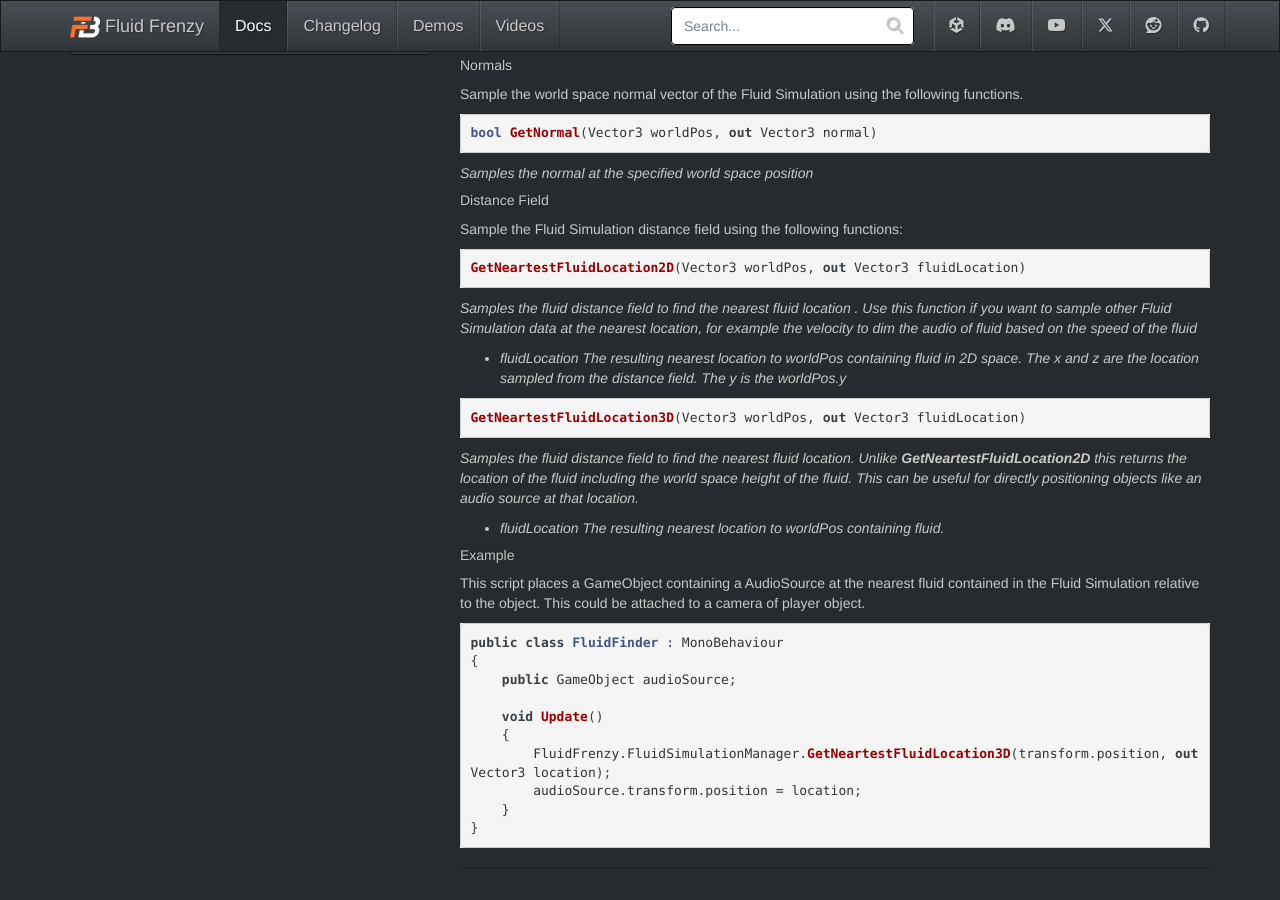
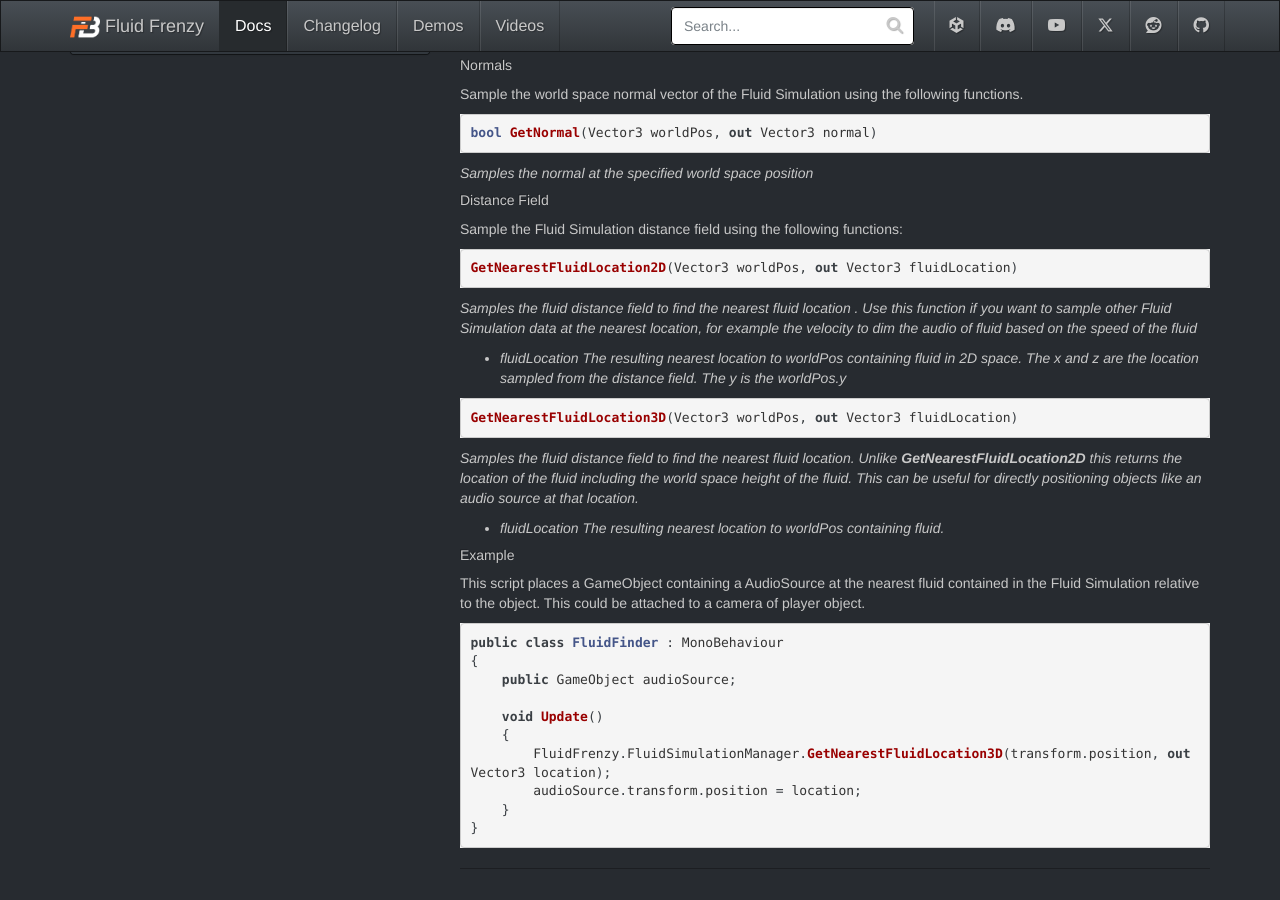
Before and after one commit to FrenzyByte/fluidfrenzy, a Jekyll site: the page built from _docs/c-interaction-scripting.md, in a window 1280 px wide and 900 px high, scrolled down 670 px. Built offline with Jekyll 4.4.1, drawn with Linux system fonts in a browser that asks for light colours.

Commit message:
v1.3.3 docs and changelog.

````diff
--- a/_docs/c-interaction-scripting.md
+++ b/_docs/c-interaction-scripting.md
@@ -50,7 +50,7 @@ Sample the Fluid Simulation distance field using the following functions:
 
 
 ```c#
-GetNeartestFluidLocation2D(Vector3 worldPos, out Vector3 fluidLocation)
+GetNearestFluidLocation2D(Vector3 worldPos, out Vector3 fluidLocation)
 ```
 *Samples the fluid distance field to find the nearest fluid location .
 Use this function if you want to sample other Fluid Simulation data at the nearest location, for example the velocity to dim the audio of fluid based on the speed of the fluid*
@@ -58,9 +58,9 @@ Use this function if you want to sample other Fluid Simulation data at the neare
 - *fluidLocation The resulting nearest location to worldPos containing fluid in 2D space. The x and z are the location sampled from the distance field. The y is the worldPos.y*
 
 ```c#
-GetNeartestFluidLocation3D(Vector3 worldPos, out Vector3 fluidLocation)
+GetNearestFluidLocation3D(Vector3 worldPos, out Vector3 fluidLocation)
 ```
-*Samples the fluid distance field to find the nearest fluid location. Unlike **GetNeartestFluidLocation2D** this returns the location of the fluid including the world space height of the fluid. This can be useful for directly positioning objects like an audio source at that location.*
+*Samples the fluid distance field to find the nearest fluid location. Unlike **GetNearestFluidLocation2D** this returns the location of the fluid including the world space height of the fluid. This can be useful for directly positioning objects like an audio source at that location.*
 
 - *fluidLocation The resulting nearest location to worldPos containing fluid.*
 
@@ -73,7 +73,7 @@ public class FluidFinder : MonoBehaviour
 
     void Update()
     {
-        FluidFrenzy.FluidSimulationManager.GetNeartestFluidLocation3D(transform.position, out Vector3 location);
+        FluidFrenzy.FluidSimulationManager.GetNearestFluidLocation3D(transform.position, out Vector3 location);
         audioSource.transform.position = location;
     }
 }
````
Also changed, not shown: _changelog/index.md (+1 -0 lines).
